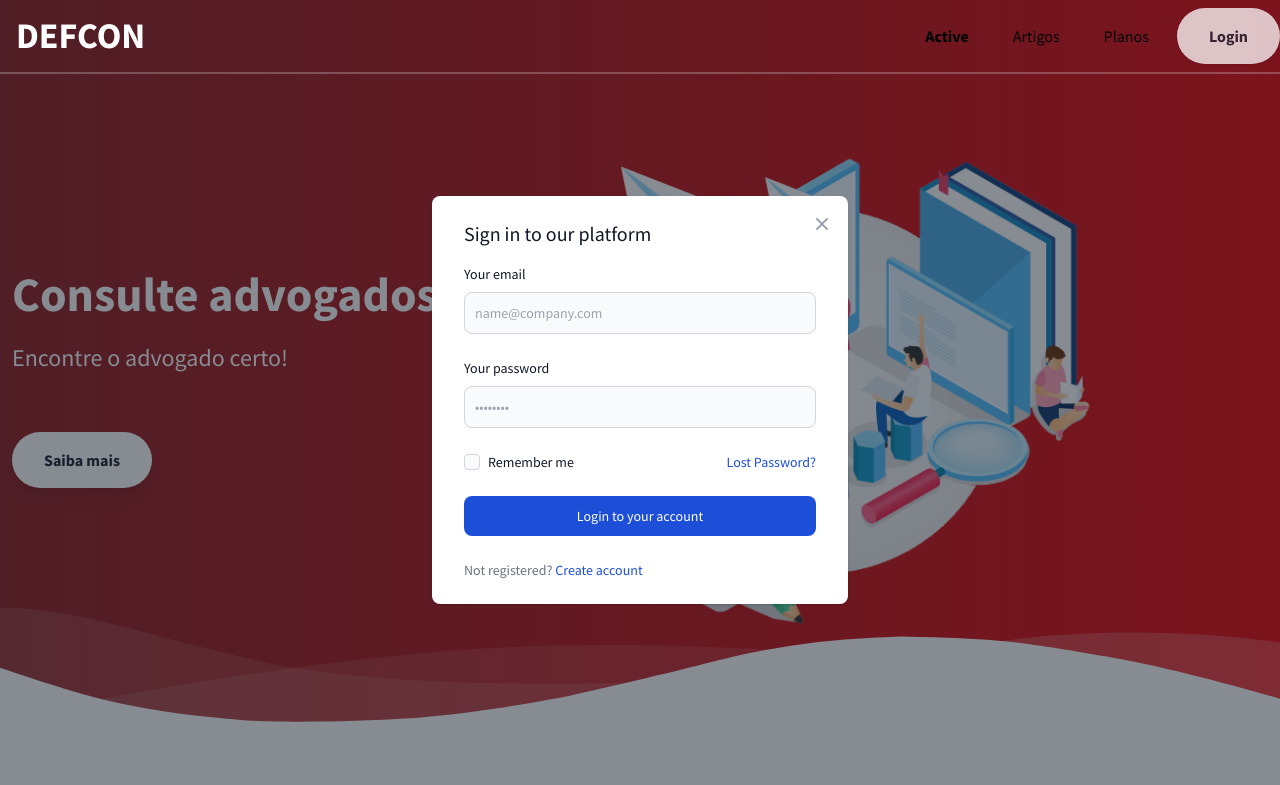
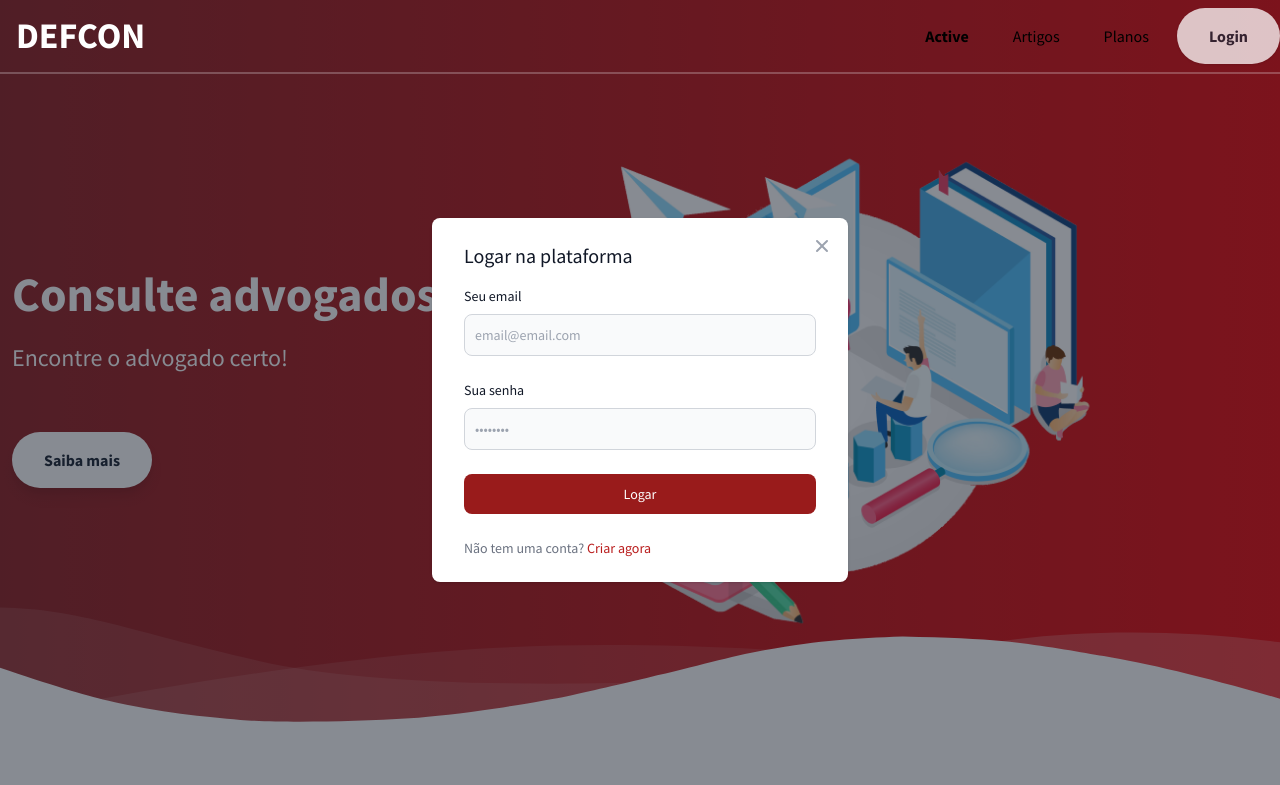
Before and after one commit to grigolin/defcon, a plain HTML site: page index.html in a window 1280 px wide. Both pictures are taken after a click on the button "Login". Shown: the top 785 px of the page. Drawn offline with nearby package versions, Linux system fonts and the light colour scheme.

Commit message:
Add files via upload

```diff
--- a/index.html
+++ b/index.html
@@ -93,40 +93,35 @@
                 <span class="sr-only">Close modal</span>
               </button>
               <div class="py-6 px-6 lg:px-8">
-                <h3 class="mb-4 text-xl font-medium text-gray-900 dark:text-white">Sign in to our platform</h3>
+                <h3 class="mb-4 text-xl font-medium text-gray-900 dark:text-white">Logar na plataforma</h3>
                 <form class="space-y-6" action="#">
                   <div>
-                    <label for="email" class="block mb-2 text-sm font-medium text-gray-900 dark:text-gray-300">Your
-                      email</label>
+                    <label for="email" class="block mb-2 text-sm font-medium text-gray-900 dark:text-gray-300">Seu email</label>
                     <input type="email" name="email" id="email"
                       class="bg-gray-50 border border-gray-300 text-gray-900 text-sm rounded-lg focus:ring-blue-500 focus:border-blue-500 block w-full p-2.5 dark:bg-gray-600 dark:border-gray-500 dark:placeholder-gray-400 dark:text-white"
-                      placeholder="name@company.com" required>
+                      placeholder="email@email.com" required>
                   </div>
                   <div>
-                    <label for="password" class="block mb-2 text-sm font-medium text-gray-900 dark:text-gray-300">Your
-                      password</label>
+                    <label for="password" class="block mb-2 text-sm font-medium text-gray-900 dark:text-gray-300">Sua senha</label>
                     <input type="password" name="password" id="password" placeholder="••••••••"
                       class="bg-gray-50 border border-gray-300 text-gray-900 text-sm rounded-lg focus:ring-blue-500 focus:border-blue-500 block w-full p-2.5 dark:bg-gray-600 dark:border-gray-500 dark:placeholder-gray-400 dark:text-white"
                       required>
                   </div>
-                  <div class="flex justify-between">
+                  <!-- <div class="flex justify-between">
                     <div class="flex items-start">
                       <div class="flex items-center h-5">
                         <input id="remember" type="checkbox" value=""
                           class="w-4 h-4 bg-gray-50 rounded border border-gray-300 focus:ring-3 focus:ring-blue-300 dark:bg-gray-600 dark:border-gray-500 dark:focus:ring-blue-600 dark:ring-offset-gray-800"
                           required>
                       </div>
-                      <label for="remember" class="ml-2 text-sm font-medium text-gray-900 dark:text-gray-300">Remember
-                        me</label>
+                      <label for="remember" class="ml-2 text-sm font-medium text-gray-900 dark:text-gray-300">Lembrar</label>
                     </div>
                     <a href="#" class="text-sm text-blue-700 hover:underline dark:text-blue-500">Lost Password?</a>
-                  </div>
+                  </div> -->
                   <button type="submit"
-                    class="w-full text-white bg-blue-700 hover:bg-blue-800 focus:ring-4 focus:outline-none focus:ring-blue-300 font-medium rounded-lg text-sm px-5 py-2.5 text-center dark:bg-blue-600 dark:hover:bg-blue-700 dark:focus:ring-blue-800">Login
-                    to your account</button>
+                    class="w-full text-white bg-red-800 hover:bg-red-700 focus:ring-4 focus:outline-none focus:ring-blue-300 font-medium rounded-lg text-sm px-5 py-2.5 text-center dark:bg-blue-600 dark:hover:bg-blue-700 dark:focus:ring-blue-800">Logar</button>
                   <div class="text-sm font-medium text-gray-500 dark:text-gray-300">
-                    Not registered? <a href="#" class="text-blue-700 hover:underline dark:text-blue-500">Create
-                      account</a>
+                    Não tem uma conta? <a href="register.html" class="text-red-700 hover:underline dark:text-blue-500">Criar agora</a>
                   </div>
                 </form>
               </div>
```
Also changed, not shown: home.html (+1 -0 lines).
